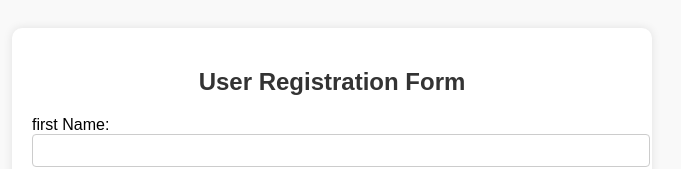
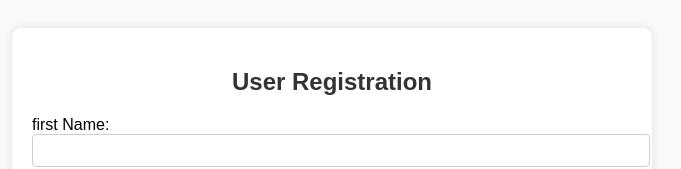
Before and after one commit to ssachinnaik/ecommerce, a plain HTML site: page index.html in a window 1280 px wide. Shown: the top 169 px of the page, without its empty margins (308-989 px from the left). Drawn offline with Linux system fonts and the light colour scheme.

Commit message:
Update index.html

```diff
--- a/index.html
+++ b/index.html
@@ -8,7 +8,7 @@
 </head>
 <body>
   <div class="container">
-    <h2>User Registration Form</h2>
+    <h2>User Registration </h2>
     <form id="registrationForm">
       <label> first Name: <input type="text" name="firstName" ></label>
       <label>Last Name: <input type="text" name="lastName" ></label>
```
